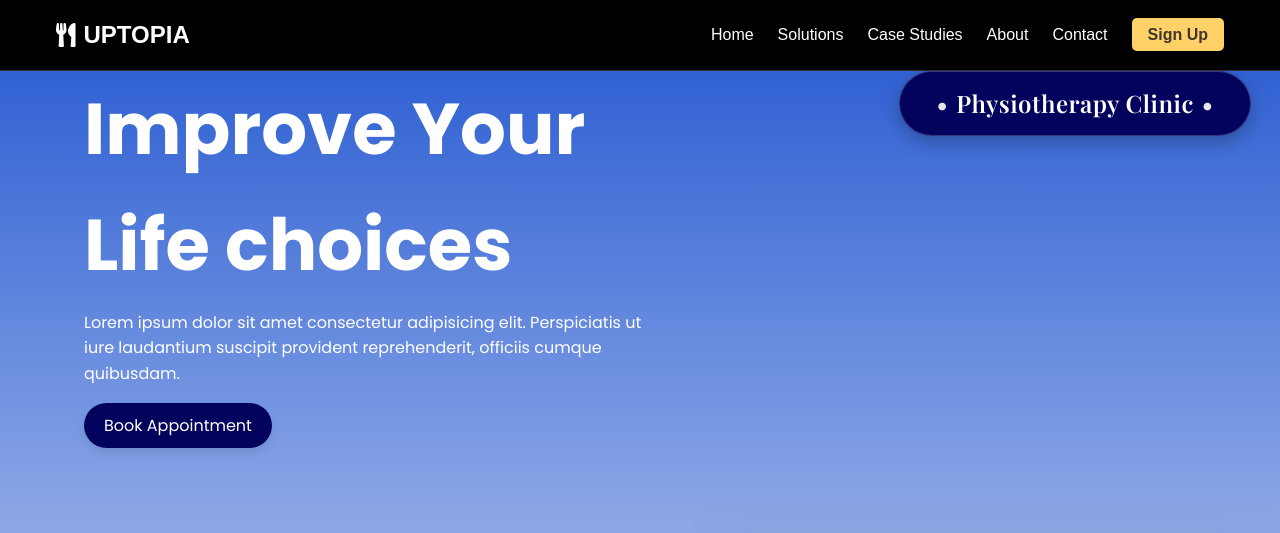
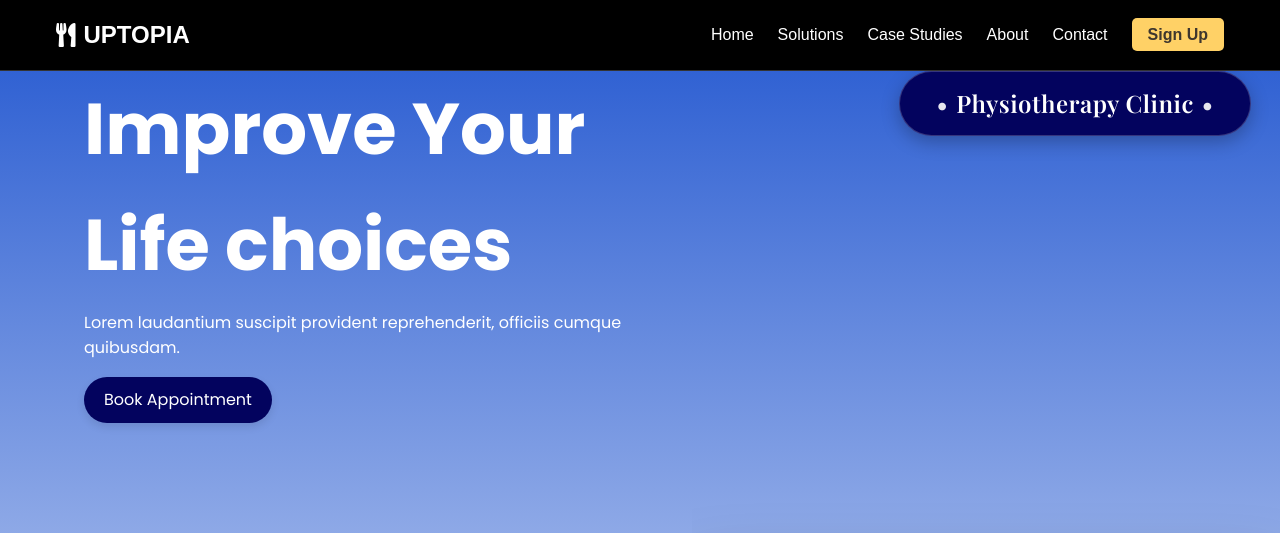
Before and after one commit to Bigblackjerry8867599/yess-55-kenya, a website: page index.html in a window 1280 px wide. Shown: the top 533 px of the page. Drawn offline with nearby package versions, Linux system fonts and the light colour scheme; a script that the page names is missing.

Commit message:
Edit hero paragraph text in index.html
Removed part of the paragraph text in the hero section.

```diff
--- a/index.html
+++ b/index.html
@@ -1024,8 +1024,7 @@
             <!-- LEFT: text -->
             <div class="hero-column">
                 <p class="hero-text">Improve Your Life choices</p>
-                <p class="hero-paragraph">Lorem ipsum dolor sit amet consectetur adipisicing elit. Perspiciatis ut iure
-                    laudantium suscipit provident reprehenderit, officiis cumque quibusdam.</p>
+                <p class="hero-paragraph">Lorem  laudantium suscipit provident reprehenderit, officiis cumque quibusdam.</p>
                 <button class="order-button">Book Appointment</button>
             </div>
 
```
